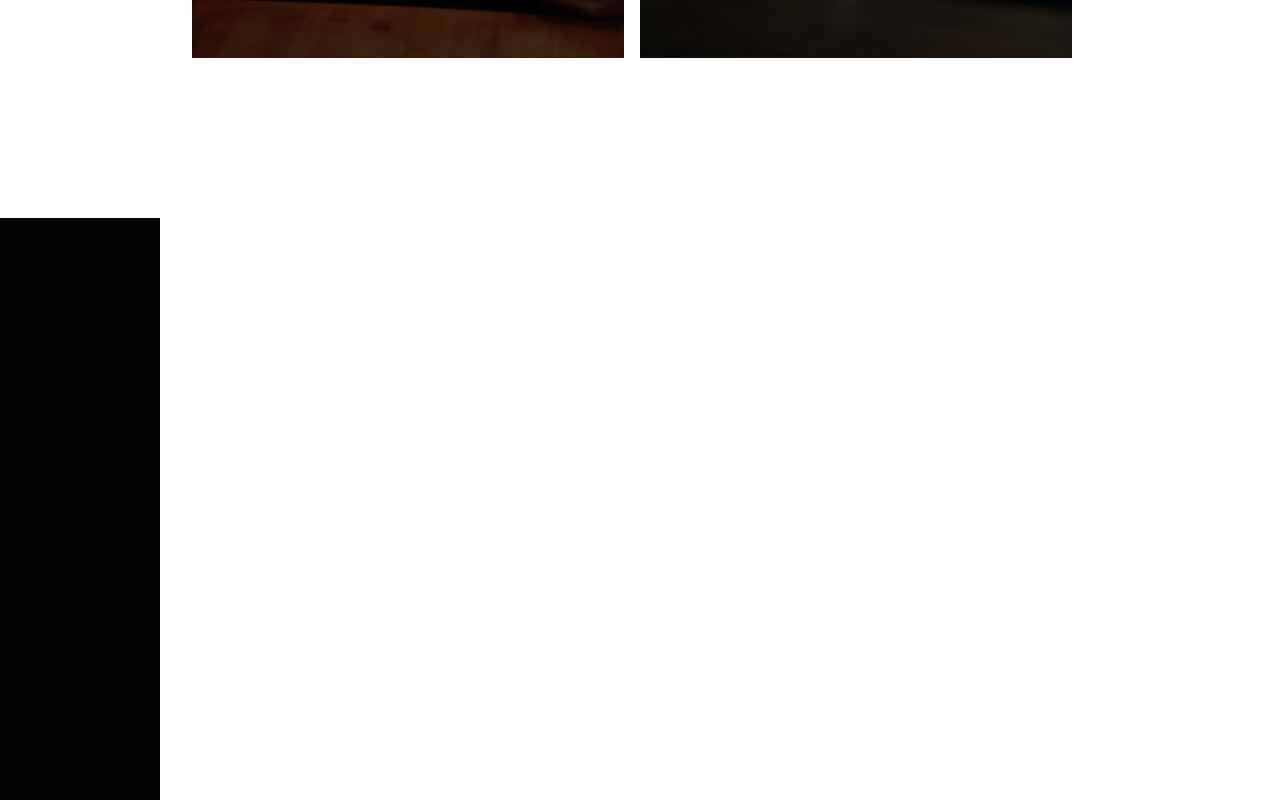
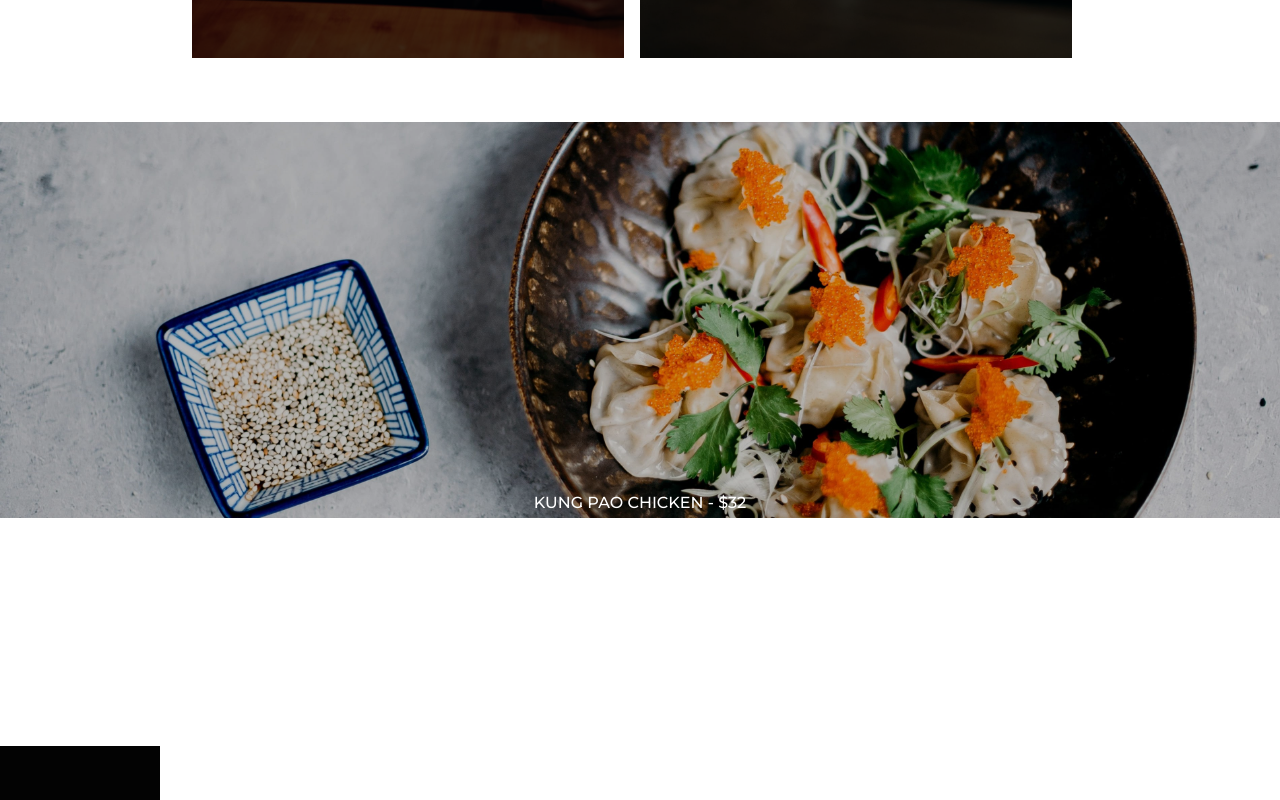
Before and after one commit to otuoio/proj-html-vuejs, a Vue app: page / in a window 1280 px wide. Shown: the part 5580-6380 px from the top of the page. Built offline with nearby package versions, Linux system fonts and the light colour scheme; a web font is replaced by a local one.

Commit message:
add full screen banner component

```diff
--- /dev/null
+++ b/src/components/BannerFs.vue
@@ -0,0 +1,33 @@
+<template>
+    <div class="fs-banner">
+        <img src="../assets/img/page52x.jpg" alt="page52x">
+        <span class="img-text">Kung Pao Chicken - &dollar;32</span>
+    </div>
+</template>
+
+<script>
+export default {
+    name: 'BannerFs'
+}
+</script>
+
+<style lang="scss">
+@import '../assets/scss/partials/_variables.scss';
+@import '../assets/scss/partials/_mixins.scss';
+
+.fs-banner {
+    height: 100%;
+    position: relative;
+    margin: 4em 0;
+    img {
+        filter: brightness(0.8);
+        width: 100%;
+        height: 100%;
+        }
+    .img-text {
+        @include font(1em, 500, uppercase, $white-color);
+        @include absolute_l(95%, 50%);
+        transform: translate(-50%, -50%);
+    }
+}
+</style>
--- a/src/components/Main.vue
+++ b/src/components/Main.vue
@@ -126,9 +126,7 @@
       <!-- /critics -->
 
     <!-- full screen banner -->
-        <div class="fs-banner">
-            <div class="picture"></div>
-        </div>
+        <BannerFs />
     <!-- /full screen banner -->
 
       <!-- news & promotions -->
@@ -172,11 +170,13 @@
 
 <script>
 import InfoBox from './InfoBox.vue';
+import BannerFs from './BannerFs.vue';
 
 export default {
     name: 'Main',
     components: {
-        InfoBox
+        InfoBox,
+        BannerFs
     }
 }
 </script>
@@ -247,6 +247,4 @@ export default {
 
     }
 }
-
-
 </style>
```
